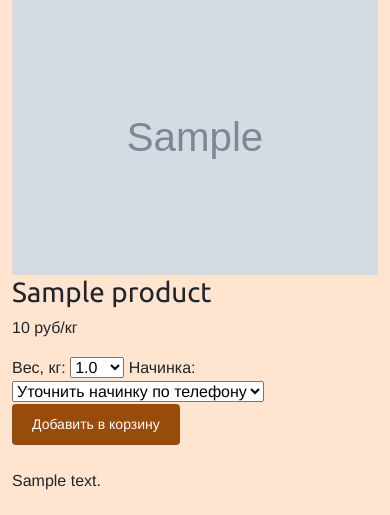
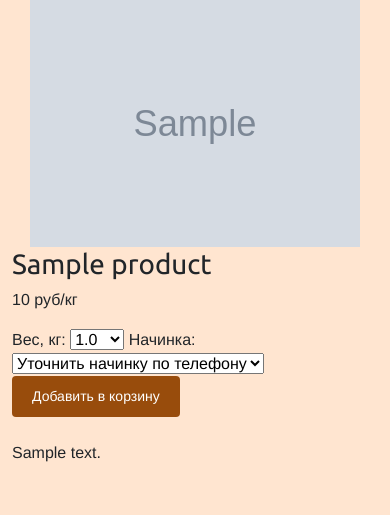
Before and after one commit to voinkovegor/Online-store-torty-ekb, a Django app: a page that uses shop/templates/shop/product/detail.html in a window 390 px wide. Shown: the part 126-641 px from the top of the page. Run offline with Django 4.2, Linux system fonts and the light colour scheme; tables that the repository leaves empty hold one stand-in row (values such as "Sample post"); grey boxes marked "Sample" are stand-in pictures; parts of the project's set-up code (start-up, migrations or seed data) failed here and were passed over.

Commit message:
Small update design

```diff
--- a/shop/templates/shop/product/detail.html
+++ b/shop/templates/shop/product/detail.html
@@ -14,11 +14,24 @@
     display: flex;
     flex-direction: column;
   }
-
   .col-md-6 {
     width: 100%;
   }
-}
+  }
+  .col-md-6 img {
+  width: 100%;
+  max-width: 500px;
+  height: auto;
+  }
+
+  @media (max-width: 768px) {
+    .col-md-6 img {
+      max-width: 90%;
+      height: auto;
+      display: block;
+      margin: 0 auto;
+    }
+  }
 </style>
 {% endblock %}
 
@@ -27,7 +40,7 @@
 {% block content %}
 <div class="container">
   <div class="row">
-    <div class="col-md-6">
+    <div class="col-md-6 text-right">
       <img src="{% if product.image %}{{ product.image.url }}{% else %}{% static "img/no_image.png" %}{% endif %}" class="img-fluid">
     </div>
     <div class="col-md-6">
```
Also changed, not shown: shop/templates/shop/product/list.html (+8 -1 lines), media/products/2023/04/06/malina7.jpg (added), media/products/2023/04/06/medov.jpg (added), media/products/2023/04/06/morkov.jpg (added).
